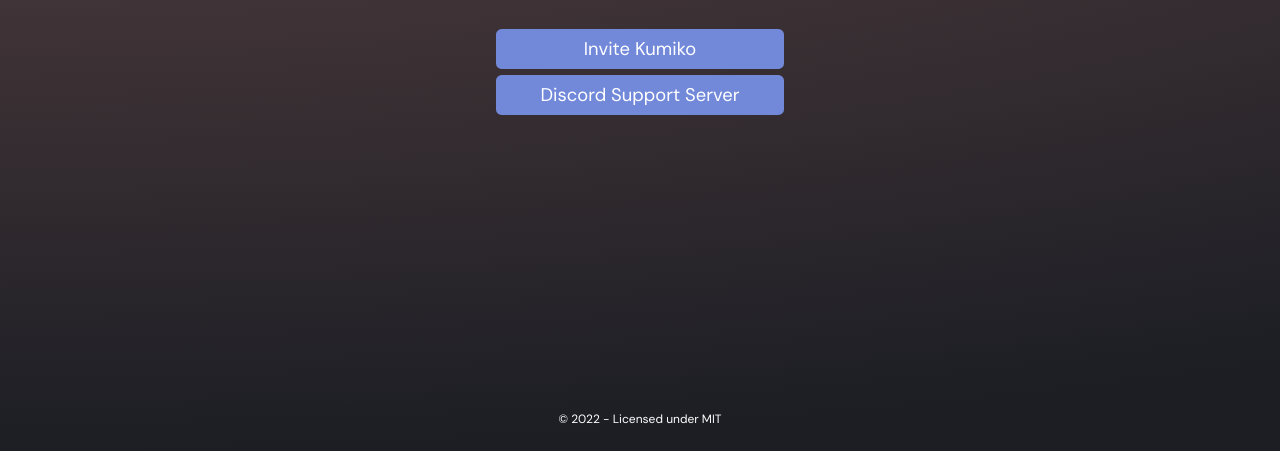
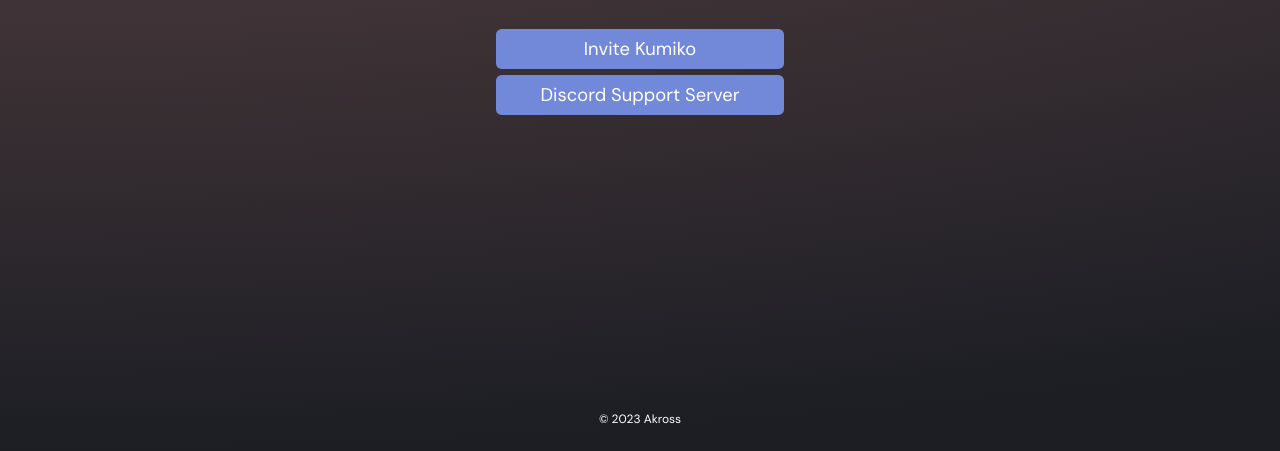
Before and after one commit to AKR0SS/Kumiko, a plain HTML site: page index.html in a window 1280 px wide. Shown: the part 349-800 px from the top of the page. Drawn offline with Linux system fonts and the light colour scheme.

Commit message:
Update index.html

```diff
--- a/index.html
+++ b/index.html
@@ -16,7 +16,7 @@
         </div>
     </main>
     <footer>
-        © 2022 - Licensed under MIT
+        © 2023 Akross
     </footer>
 </body>
 </html>
```
